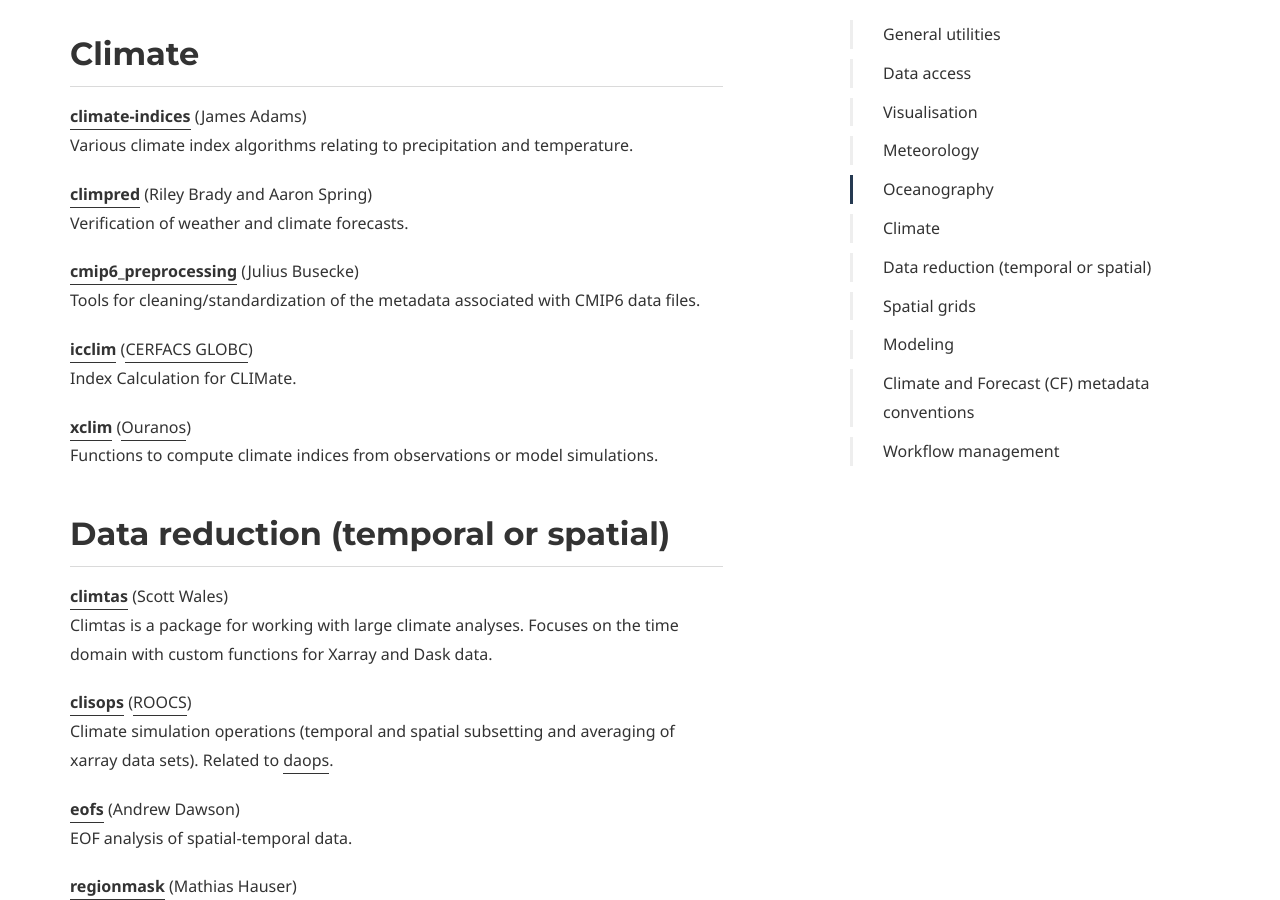
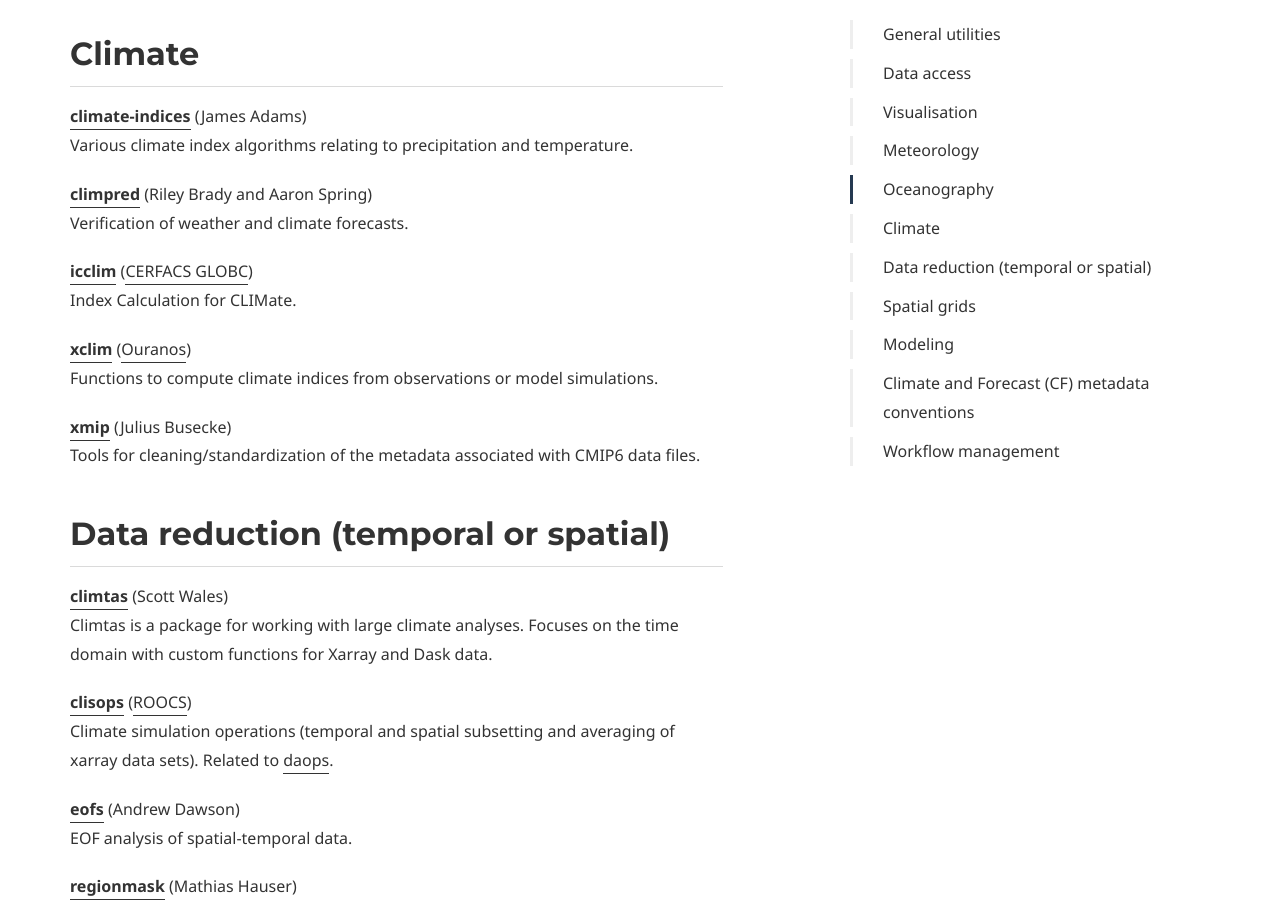
Before and after one commit to PyAOS/pyaos.github.io, a Jekyll site: the page built from packages.md, in a window 1280 px wide and 900 px high, scrolled down 4465 px. Built offline with Jekyll 4.4.1, drawn with Linux system fonts in a browser that asks for light colours; some web fonts are replaced.

Commit message:
Update packages.md

```diff
--- a/packages.md
+++ b/packages.md
@@ -167,14 +167,14 @@
 **[climpred](https://climpred.readthedocs.io/)** (Riley Brady and Aaron Spring)
 Verification of weather and climate forecasts.
 
-**[cmip6_preprocessing](https://cmip6-preprocessing.readthedocs.io/)** (Julius Busecke)
-Tools for cleaning/standardization of the metadata associated with CMIP6 data files.
-
 **[icclim](https://icclim.readthedocs.io/)** ([CERFACS GLOBC](https://cerfacs.fr/en/climate-modelling-and-global-change-globc/))
 Index Calculation for CLIMate.
 
 **[xclim](https://xclim.readthedocs.io/)** ([Ouranos](https://ouranos.ca/))
 Functions to compute climate indices from observations or model simulations.
+
+**[xmip](https://cmip6-preprocessing.readthedocs.io/)** (Julius Busecke)
+Tools for cleaning/standardization of the metadata associated with CMIP6 data files.
 
 ## Data reduction (temporal or spatial)
 
```
